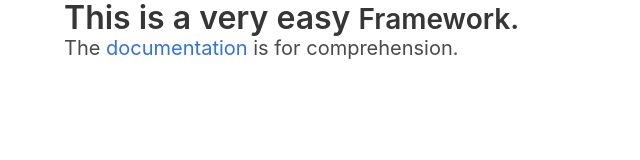
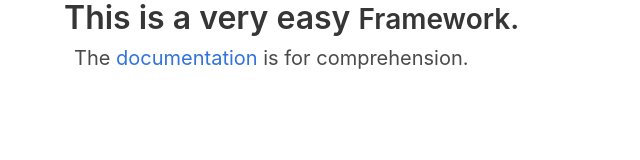
Before and after one commit to AmeerAnsari/bulma, a plain HTML site: page Index.html in a window 1280 px wide. Shown: the whole page, without its empty margins (0-640 px from the left). Drawn offline with Linux system fonts and the light colour scheme.

Commit message:
add css file

```diff
--- a/Index.html
+++ b/Index.html
@@ -4,6 +4,7 @@
     <meta charset="UTF-8">
     <meta name="viewport" content="width=device-width, initial-scale=1.0">
     <meta http-equiv="X-UA-Compatible" content="ie=edge">
+    <link rel="stylesheet" href="style.css">
     <!-- css links -->
     <link rel="stylesheet" href="bulma.min.css">
     <link rel="stylesheet" href="font-awesome.min.css">
@@ -12,7 +13,7 @@
 <body>
 <div class="container">
     <h1 class="title">This is a very easy <small>Framework.</small></h1>
-    <p class="subtitle">The <a href="https://bulma.io/documentation/overview/start/">documentation</a> is for comprehension.</p>
+    <p class="subtitle para">The <a href="https://bulma.io/documentation/overview/start/">documentation</a> is for comprehension.</p>
 </div>
 </body>
 </html>
--- /dev/null
+++ b/style.css
@@ -0,0 +1,3 @@
+.para {
+    padding: 10px;
+}
```
